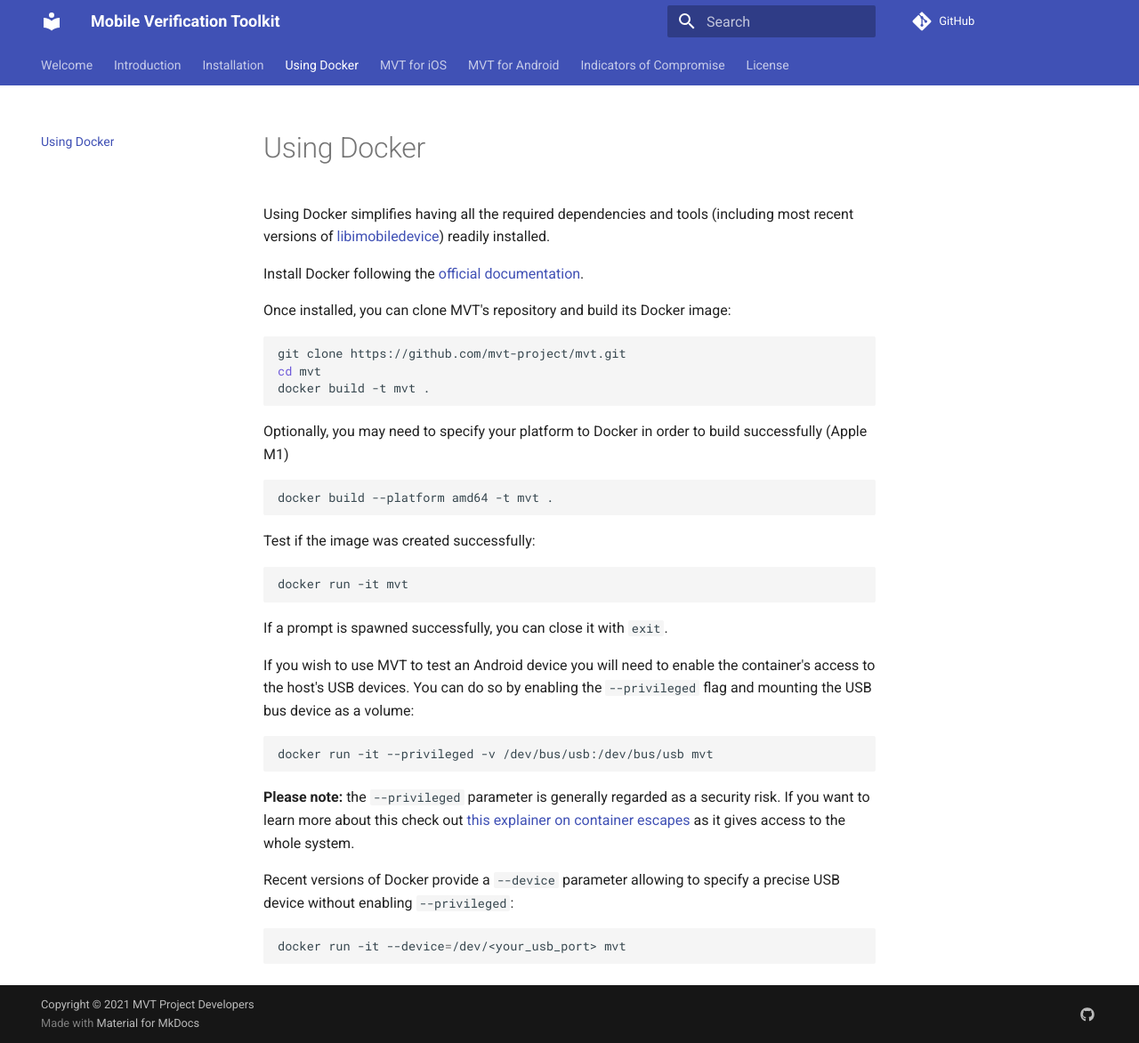
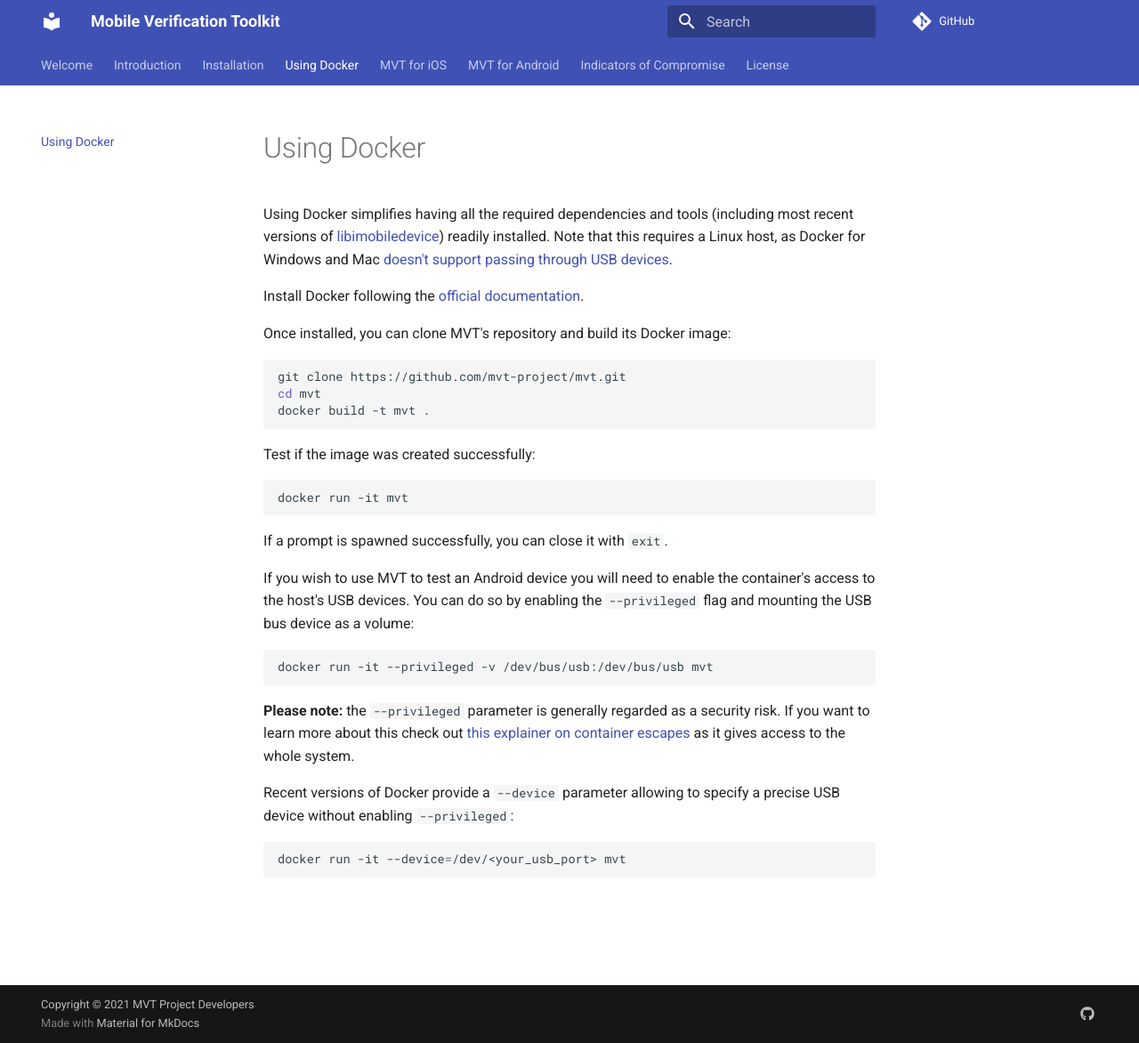
Before and after one commit to mvt-project/mvt, an MkDocs documentation site: the page built from docs/docker.md, in a window 1280 px wide and 1172 px high. Shown: the whole window at 89% size. Built offline with MkDocs 1.6.1 and Material for MkDocs 9.7.7, drawn with Linux system fonts in a browser that asks for light colours; comment, search, counter and statistics services are not loaded.

````diff
--- a/docs/docker.md
+++ b/docs/docker.md
@@ -1,4 +1,4 @@
-Using Docker simplifies having all the required dependencies and tools (including most recent versions of [libimobiledevice](https://libimobiledevice.org)) readily installed.
+Using Docker simplifies having all the required dependencies and tools (including most recent versions of [libimobiledevice](https://libimobiledevice.org)) readily installed. Note that this requires a Linux host, as Docker for Windows and Mac [doesn't support passing through USB devices](https://docs.docker.com/desktop/faqs/#can-i-pass-through-a-usb-device-to-a-container).
 
 Install Docker following the [official documentation](https://docs.docker.com/get-docker/).
 
@@ -8,11 +8,6 @@
 git clone https://github.com/mvt-project/mvt.git
 cd mvt
 docker build -t mvt .
-```
-
-Optionally, you may need to specify your platform to Docker in order to build successfully (Apple M1)
-```bash
-docker build --platform amd64 -t mvt .
 ```
 
 Test if the image was created successfully:
````
Also changed, not shown: 1 other file.
